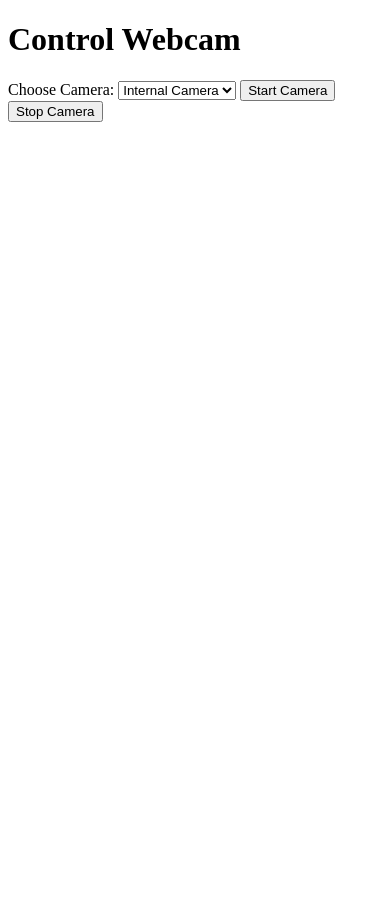
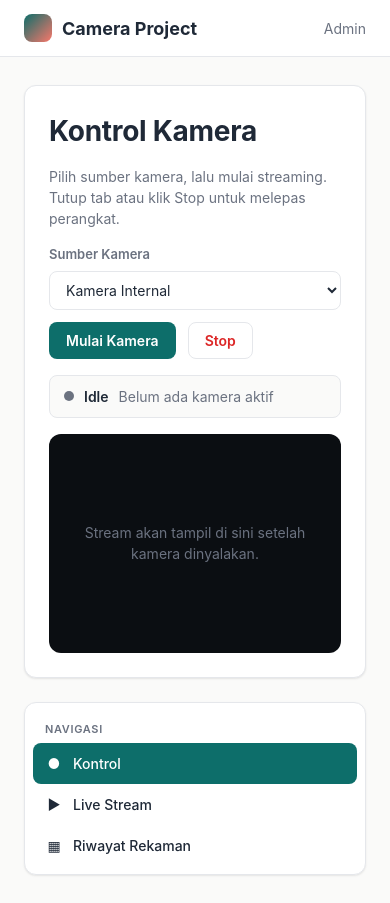
Before and after one commit to Efran-frenta23/camera_project, a Django app: page / in a window 390 px wide. Before the commit the page ends 122 px from the top, so only its background shows below. Run offline with Django 4.2, Linux system fonts and the light colour scheme.

Commit message:
Add Camera/Recording models, redesign UI, fix MJPEG stream bug
- models: Camera (name, source_type, mode, source_config) and Recording
  (camera FK, file_path, started_at indexed, finalization flag) — foundation
  for multi-camera and CCTV-mode work; registered in Django admin with
  date_hierarchy.
- templates: new shared base.html with sticky header and right-side sidebar
  nav (Kontrol / Live Stream / Riwayat). dalang.io-inspired palette
  (teal primary, coral accent, rounded cards).
- bug fix: index.html no longer pre-fetches /video_stream/ on page load;
  src is set after start_camera succeeds and cleared on stop. Generator
  stops yielding malformed text/plain parts when no camera is open
  (was causing browsers to abort the MJPEG connection).
- settings: MEDIA_URL gains leading slash, MEDIA_ROOT and VIDEOS_DIR
  consolidated to one Path, stray print(MEDIA_ROOT) removed.
- views.video_history: filter .mp4 only, sort newest-first, build correct
  /media/<name> URLs.
- CLAUDE.md: project guide for future Claude Code sessions.

Co-Authored-By: Claude Opus 4.7 (1M context) <noreply@anthropic.com>

```diff
--- /dev/null
+++ b/camera/templates/camera/base.html
@@ -0,0 +1,270 @@
+<!DOCTYPE html>
+<html lang="id">
+<head>
+    <meta charset="UTF-8">
+    <meta name="viewport" content="width=device-width, initial-scale=1.0">
+    <title>{% block title %}Camera Project{% endblock %}</title>
+    <style>
+        :root {
+            --primary: #0d6e6a;
+            --primary-dark: #0a5450;
+            --primary-soft: #d6efed;
+            --coral: #f9776a;
+            --amber: #f59e0b;
+            --bg: #fafaf9;
+            --card: #ffffff;
+            --text: #1f2937;
+            --muted: #6b7280;
+            --border: #e5e7eb;
+            --danger: #dc2626;
+            --success: #16a34a;
+            --radius: 12px;
+            --radius-sm: 8px;
+            --shadow: 0 1px 3px rgba(0,0,0,0.04), 0 1px 2px rgba(0,0,0,0.06);
+        }
+        * { box-sizing: border-box; }
+        html, body {
+            margin: 0;
+            padding: 0;
+            font-family: -apple-system, BlinkMacSystemFont, "Segoe UI", Roboto, "Helvetica Neue", Arial, sans-serif;
+            color: var(--text);
+            background: var(--bg);
+            line-height: 1.5;
+        }
+        a { color: var(--primary); text-decoration: none; }
+        a:hover { color: var(--primary-dark); }
+        h1, h2, h3 { margin: 0 0 12px; font-weight: 700; letter-spacing: -0.01em; }
+        h1 { font-size: 28px; }
+        h2 { font-size: 20px; }
+
+        .header {
+            position: sticky;
+            top: 0;
+            background: var(--card);
+            border-bottom: 1px solid var(--border);
+            z-index: 10;
+        }
+        .header-inner {
+            max-width: 1200px;
+            margin: 0 auto;
+            padding: 14px 24px;
+            display: flex;
+            align-items: center;
+            justify-content: space-between;
+        }
+        .brand {
+            display: flex;
+            align-items: center;
+            gap: 10px;
+            font-weight: 700;
+            font-size: 18px;
+            color: var(--text);
+        }
+        .brand-mark {
+            width: 28px;
+            height: 28px;
+            border-radius: 8px;
+            background: linear-gradient(135deg, var(--primary), var(--coral));
+        }
+        .header-actions a {
+            margin-left: 16px;
+            font-size: 14px;
+            color: var(--muted);
+        }
+        .header-actions a:hover { color: var(--text); }
+
+        .layout {
+            max-width: 1200px;
+            margin: 0 auto;
+            padding: 28px 24px;
+            display: grid;
+            grid-template-columns: 1fr 260px;
+            gap: 24px;
+            align-items: start;
+        }
+        @media (max-width: 880px) {
+            .layout { grid-template-columns: 1fr; }
+        }
+
+        main { min-width: 0; }
+
+        .card {
+            background: var(--card);
+            border: 1px solid var(--border);
+            border-radius: var(--radius);
+            padding: 24px;
+            box-shadow: var(--shadow);
+        }
+        .card + .card { margin-top: 20px; }
+
+        .sidebar {
+            position: sticky;
+            top: 88px;
+        }
+        .nav {
+            background: var(--card);
+            border: 1px solid var(--border);
+            border-radius: var(--radius);
+            padding: 8px;
+            box-shadow: var(--shadow);
+        }
+        .nav-title {
+            font-size: 11px;
+            font-weight: 600;
+            text-transform: uppercase;
+            letter-spacing: 0.06em;
+            color: var(--muted);
+            padding: 10px 12px 6px;
+        }
+        .nav a {
+            display: flex;
+            align-items: center;
+            gap: 10px;
+            padding: 10px 12px;
+            border-radius: var(--radius-sm);
+            color: var(--text);
+            font-size: 14px;
+            font-weight: 500;
+        }
+        .nav a:hover { background: var(--primary-soft); color: var(--primary-dark); }
+        .nav a.active { background: var(--primary); color: #fff; }
+        .nav a.active:hover { background: var(--primary-dark); color: #fff; }
+        .nav-icon {
+            width: 18px; height: 18px;
+            display: inline-flex;
+            align-items: center;
+            justify-content: center;
+            font-size: 14px;
+        }
+
+        .btn {
+            display: inline-flex;
+            align-items: center;
+            gap: 8px;
+            border: 1px solid transparent;
+            border-radius: var(--radius-sm);
+            padding: 9px 16px;
+            font-size: 14px;
+            font-weight: 600;
+            cursor: pointer;
+            font-family: inherit;
+            transition: background 120ms ease, border-color 120ms ease, color 120ms ease;
+        }
+        .btn-primary { background: var(--primary); color: #fff; }
+        .btn-primary:hover { background: var(--primary-dark); }
+        .btn-ghost { background: transparent; color: var(--text); border-color: var(--border); }
+        .btn-ghost:hover { background: var(--bg); border-color: var(--muted); }
+        .btn-danger { background: #fff; color: var(--danger); border-color: var(--border); }
+        .btn-danger:hover { background: #fef2f2; border-color: var(--danger); }
+        .btn:disabled { opacity: 0.5; cursor: not-allowed; }
+
+        .field {
+            display: flex;
+            flex-direction: column;
+            gap: 6px;
+        }
+        .field label {
+            font-size: 13px;
+            font-weight: 600;
+            color: var(--muted);
+        }
+        .select {
+            padding: 9px 12px;
+            font-size: 14px;
+            border: 1px solid var(--border);
+            border-radius: var(--radius-sm);
+            background: #fff;
+            font-family: inherit;
+            color: var(--text);
+        }
+        .select:focus { outline: 2px solid var(--primary-soft); border-color: var(--primary); }
+
+        .row {
+            display: flex;
+            gap: 12px;
+            align-items: flex-end;
+            flex-wrap: wrap;
+        }
+
+        .status-bar {
+            display: flex;
+            align-items: center;
+            gap: 10px;
+            padding: 10px 14px;
+            border-radius: var(--radius-sm);
+            background: var(--bg);
+            border: 1px solid var(--border);
+            font-size: 14px;
+        }
+        .status-dot {
+            width: 10px; height: 10px;
+            border-radius: 50%;
+            background: var(--muted);
+            flex-shrink: 0;
+        }
+        .status-bar.is-live .status-dot {
+            background: var(--success);
+            box-shadow: 0 0 0 4px rgba(22,163,74,0.18);
+        }
+        .status-label { font-weight: 600; }
+        .status-meta { color: var(--muted); }
+
+        .stream-frame {
+            margin-top: 18px;
+            border-radius: var(--radius);
+            overflow: hidden;
+            background: #0b0e12;
+            aspect-ratio: 4 / 3;
+            display: flex;
+            align-items: center;
+            justify-content: center;
+            color: #6b7280;
+            font-size: 14px;
+        }
+        .stream-frame img {
+            width: 100%;
+            height: 100%;
+            object-fit: contain;
+            display: block;
+        }
+        .stream-empty { padding: 20px; text-align: center; }
+
+        .muted { color: var(--muted); font-size: 14px; }
+        .stack > * + * { margin-top: 16px; }
+    </style>
+</head>
+<body>
+    <header class="header">
+        <div class="header-inner">
+            <a href="{% url 'index' %}" class="brand">
+                <span class="brand-mark"></span>
+                <span>Camera Project</span>
+            </a>
+            <nav class="header-actions">
+                <a href="/admin/">Admin</a>
+            </nav>
+        </div>
+    </header>
+
+    <div class="layout">
+        <main>
+            {% block main %}{% endblock %}
+        </main>
+        <aside class="sidebar">
+            <div class="nav">
+                <div class="nav-title">Navigasi</div>
+                <a href="{% url 'index' %}" class="{% if active_page == 'index' %}active{% endif %}">
+                    <span class="nav-icon">●</span> Kontrol
+                </a>
+                <a href="{% url 'livestream' %}" class="{% if active_page == 'livestream' %}active{% endif %}">
+                    <span class="nav-icon">▶</span> Live Stream
+                </a>
+                <a href="{% url 'video_history' %}" class="{% if active_page == 'history' %}active{% endif %}">
+                    <span class="nav-icon">▦</span> Riwayat Rekaman
+                </a>
+            </div>
+        </aside>
+    </div>
+    {% block extra_scripts %}{% endblock %}
+</body>
+</html>
--- a/camera/templates/camera/index.html
+++ b/camera/templates/camera/index.html
@@ -1,54 +1,95 @@
-<!DOCTYPE html>
-<html lang="en">
-<head>
-    <meta charset="UTF-8">
-    <meta name="viewport" content="width=device-width, initial-scale=1.0">
-    <title>Control Webcam</title>
-</head>
-<body>
-    <h1>Control Webcam</h1>
+{% extends "camera/base.html" %}
+{% block title %}Kontrol Kamera — Camera Project{% endblock %}
 
-    <!-- Dropdown untuk memilih kamera -->
-    <label for="cameraType">Choose Camera:</label>
-    <select id="cameraType">
-        <option value="internal">Internal Camera</option>
-        <option value="usb">USB Camera</option>
-    </select>
+{% block main %}
+<div class="card">
+    <div class="stack">
+        <div>
+            <h1>Kontrol Kamera</h1>
+            <p class="muted">Pilih sumber kamera, lalu mulai streaming. Tutup tab atau klik Stop untuk melepas perangkat.</p>
+        </div>
 
-    <!-- Tombol untuk mengaktifkan kamera -->
-    <button id="startCameraBtn">Start Camera</button>
+        <div class="row">
+            <div class="field" style="flex: 1; min-width: 200px;">
+                <label for="cameraType">Sumber Kamera</label>
+                <select id="cameraType" class="select">
+                    <option value="internal">Kamera Internal</option>
+                    <option value="usb">Kamera USB</option>
+                </select>
+            </div>
+            <button id="startCameraBtn" class="btn btn-primary">Mulai Kamera</button>
+            <button id="stopCameraBtn" class="btn btn-danger">Stop</button>
+        </div>
 
-    <!-- Tombol untuk menghentikan kamera -->
-    <button id="stopCameraBtn">Stop Camera</button>
+        <div id="statusBar" class="status-bar">
+            <span class="status-dot"></span>
+            <span class="status-label">Idle</span>
+            <span class="status-meta" id="statusMeta">Belum ada kamera aktif</span>
+        </div>
 
-    <!-- Stream kamera -->
-    <img id="cameraStream" src="/video_stream/" width="640" height="480" alt="Stream CCTV" style="display:none;">
+        <div class="stream-frame" id="streamFrame">
+            <div class="stream-empty">Stream akan tampil di sini setelah kamera dinyalakan.</div>
+        </div>
+    </div>
+</div>
+{% endblock %}
 
-    <script>
-        // Mengaktifkan kamera dengan opsi kamera yang dipilih
-        document.getElementById('startCameraBtn').addEventListener('click', () => {
-            const cameraType = document.getElementById('cameraType').value;  // Mendapatkan nilai kamera yang dipilih
+{% block extra_scripts %}
+<script>
+    const startBtn = document.getElementById('startCameraBtn');
+    const stopBtn = document.getElementById('stopCameraBtn');
+    const cameraTypeSel = document.getElementById('cameraType');
+    const statusBar = document.getElementById('statusBar');
+    const statusLabel = statusBar.querySelector('.status-label');
+    const statusMeta = document.getElementById('statusMeta');
+    const streamFrame = document.getElementById('streamFrame');
 
-            // Mengirim request ke server dengan tipe kamera yang dipilih
-            fetch(`/start_camera/?camera_type=${cameraType}`)
-                .then(response => response.text())  // Jika respons bukan JSON
-                .then(data => {
-                    console.log(data);
-                    document.getElementById('cameraStream').style.display = 'block';  // Tampilkan stream kamera
-                })
-                .catch(error => console.error('Error:', error));
-        });
+    const labelFor = (t) => t === 'internal' ? 'Kamera Internal' : (t === 'usb' ? 'Kamera USB' : t);
 
-        // Menghentikan kamera
-        document.getElementById('stopCameraBtn').addEventListener('click', () => {
-            fetch('/stop_camera/')
-                .then(response => response.text())  // Jika respons bukan JSON
-                .then(data => {
-                    console.log(data);
-                    document.getElementById('cameraStream').style.display = 'none';  // Sembunyikan stream kamera
-                })
-                .catch(error => console.error('Error:', error));
-        });
-    </script>
-</body>
-</html>
+    function setIdle(message) {
+        statusBar.classList.remove('is-live');
+        statusLabel.textContent = 'Idle';
+        statusMeta.textContent = message || 'Belum ada kamera aktif';
+        streamFrame.innerHTML = '<div class="stream-empty">Stream akan tampil di sini setelah kamera dinyalakan.</div>';
+    }
+
+    function setLive(cameraType) {
+        statusBar.classList.add('is-live');
+        statusLabel.textContent = 'Live';
+        statusMeta.textContent = 'Streaming dari ' + labelFor(cameraType);
+        const img = document.createElement('img');
+        img.alt = 'Live stream';
+        img.src = '/video_stream/?t=' + Date.now();
+        streamFrame.innerHTML = '';
+        streamFrame.appendChild(img);
+    }
+
+    startBtn.addEventListener('click', async () => {
+        const cameraType = cameraTypeSel.value;
+        startBtn.disabled = true;
+        statusMeta.textContent = 'Menyalakan ' + labelFor(cameraType) + '…';
+        try {
+            const res = await fetch('/start_camera/?camera_type=' + encodeURIComponent(cameraType));
+            const text = await res.text();
+            if (!res.ok || /Failed/i.test(text)) {
+                setIdle(text || 'Gagal menyalakan kamera');
+            } else {
+                setLive(cameraType);
+            }
+        } catch (err) {
+            setIdle('Error: ' + err.message);
+        } finally {
+            startBtn.disabled = false;
+        }
+    });
+
+    stopBtn.addEventListener('click', async () => {
+        stopBtn.disabled = true;
+        try {
+            await fetch('/stop_camera/');
+        } catch (_) {}
+        setIdle('Kamera dihentikan');
+        stopBtn.disabled = false;
+    });
+</script>
+{% endblock %}
--- a/camera/views.py
+++ b/camera/views.py
@@ -16,7 +16,7 @@ def find_external_camera():
     Mencoba mendeteksi kamera eksternal dengan mengiterasi indeks kamera (1 s/d 10).
     Mengembalikan objek cv2.VideoCapture jika ditemukan, jika tidak, None.
     """
-    for idx in range(1, 11):  # Ubah rentang sesuai kebutuhan
+    for idx in range(1, 100):  # Ubah rentang sesuai kebutuhan
         cap = cv2.VideoCapture(idx)
         if cap.isOpened():
             # Opsional: bisa menambahkan pengecekan properti khusus jika diperlukan
@@ -26,7 +26,7 @@ def find_external_camera():
     return None
 
 def index(request):
-    return render(request, 'camera/index.html')
+    return render(request, 'camera/index.html', {'active_page': 'index'})
 
 def start_camera(request):
     global internal_camera, external_camera, camera
@@ -141,19 +141,15 @@ def video_stream():
             if video_writer:
                 video_writer.write(frame)
 
-            # Streaming frame sebagai JPEG
             ret_enc, buffer = cv2.imencode('.jpg', frame)
             if ret_enc:
                 frame_bytes = buffer.tobytes()
                 yield (b'--frame\r\n'
                        b'Content-Type: image/jpeg\r\n\r\n' + frame_bytes + b'\r\n')
             else:
-                yield (b'--frame\r\n'
-                       b'Content-Type: text/plain\r\n\r\nFailed to encode frame\r\n')
+                time.sleep(0.05)
         else:
-            # Jika tidak ada frame, kirimkan pesan error melalui stream
-            yield (b'--frame\r\n'
-                   b'Content-Type: text/plain\r\n\r\nNo frames available\r\n')
+            time.sleep(0.1)
 
     # Pastikan video_writer dilepas saat keluar dari loop
     if video_writer:
@@ -164,12 +160,15 @@ def video_stream_view(request):
                                  content_type='multipart/x-mixed-replace; boundary=frame')
 
 def livestream(request):
-    return render(request, 'camera/livestream.html')
+    return render(request, 'camera/livestream.html', {'active_page': 'livestream'})
 
 def video_history(request):
-    video_files = os.listdir(settings.VIDEOS_DIR)
-    # Ubah path file video untuk diakses via URL (misal: /media/)
-    video_files = [os.path.join(settings.MEDIA_URL, 'videos', video) for video in video_files]
-    context = {'video_files': video_files}
-    print(context)
-    return render(request, 'camera/history.html', context)
+    try:
+        files = sorted(os.listdir(settings.VIDEOS_DIR), reverse=True)
+    except FileNotFoundError:
+        files = []
+    video_files = [settings.MEDIA_URL + name for name in files if name.endswith('.mp4')]
+    return render(request, 'camera/history.html', {
+        'video_files': video_files,
+        'active_page': 'history',
+    })
```
Also changed, not shown: CLAUDE.md (added, +55 -0 lines), camera/admin.py (+16 -1 lines), camera/models.py (+50 -1 lines), camera/templates/camera/history.html (+32 -19 lines), camera/templates/camera/livestream.html (+16 -14 lines), camera_project/settings.py (+4 -9 lines), camera/migrations/0001_initial.py (added), 1 other file.
